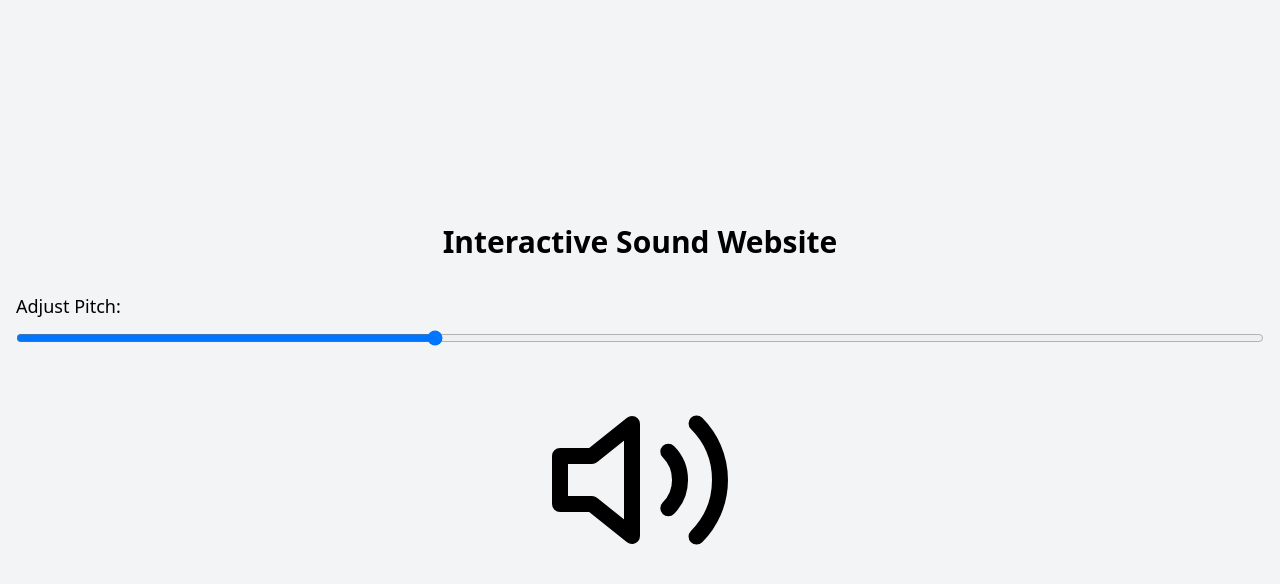
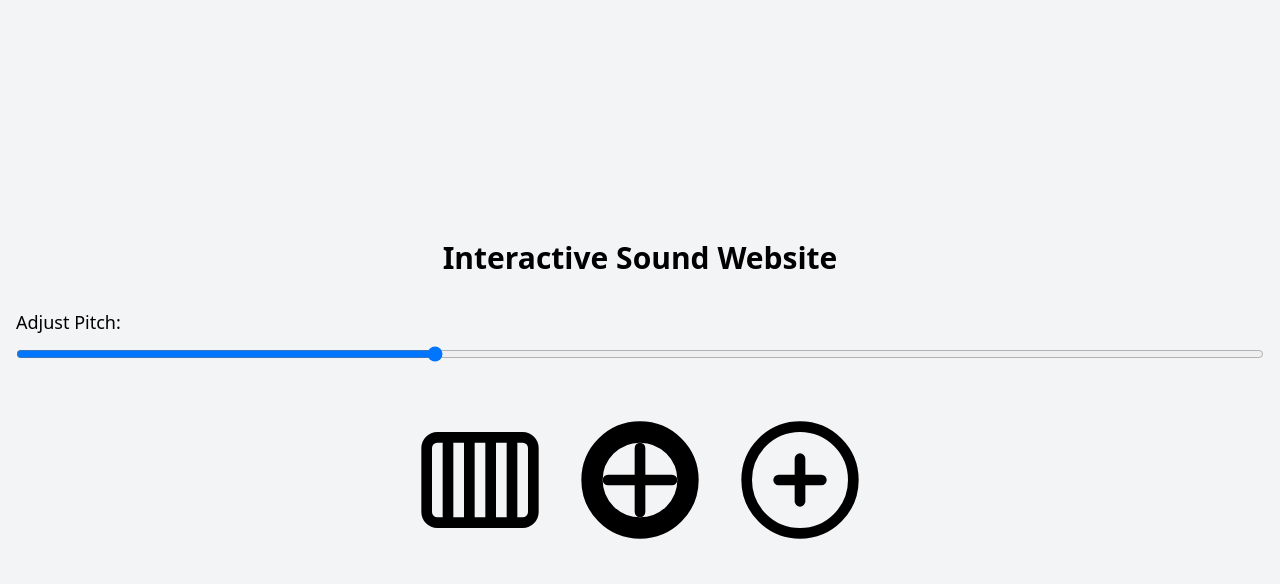
Before and after one commit to samee99/AI-talking-to-kids, a Flask app: page / in a window 1280 px wide. Shown: the top 584 px of the page. Run offline with Flask 3, Linux system fonts and the light colour scheme.

Commit message:
Agent query: Are there three different clickable images (piano, guitar, and drum) visible on the page? Do they produce different sounds when clicked?

```diff
--- a/static/js/app.js
+++ b/static/js/app.js
@@ -1,17 +1,23 @@
 document.addEventListener('DOMContentLoaded', () => {
     const audioContext = new (window.AudioContext || window.webkitAudioContext)();
-    const soundButton = document.getElementById('soundButton');
+    const soundButtons = document.querySelectorAll('.sound-button');
     const pitchSlider = document.getElementById('pitchSlider');
+
+    const sounds = {
+        piano: { frequency: 440, waveform: 'sine' },
+        guitar: { frequency: 329.63, waveform: 'triangle' },
+        drum: { frequency: 100, waveform: 'square' }
+    };
 
     let oscillator = null;
     let gainNode = null;
 
-    function createSound() {
+    function createSound(soundType) {
         oscillator = audioContext.createOscillator();
         gainNode = audioContext.createGain();
 
-        oscillator.type = 'sine';
-        oscillator.frequency.setValueAtTime(440, audioContext.currentTime);
+        oscillator.type = sounds[soundType].waveform;
+        oscillator.frequency.setValueAtTime(sounds[soundType].frequency, audioContext.currentTime);
 
         const pitchValue = parseFloat(pitchSlider.value);
         oscillator.detune.setValueAtTime(1200 * Math.log2(pitchValue), audioContext.currentTime);
@@ -27,17 +33,20 @@ document.addEventListener('DOMContentLoaded', () => {
         oscillator.stop(audioContext.currentTime + 0.5);
     }
 
-    soundButton.addEventListener('click', () => {
+    soundButtons.forEach(button => {
+        button.addEventListener('click', () => {
             if (audioContext.state === 'suspended') {
                 audioContext.resume();
             }
-        createSound();
+            const soundType = button.dataset.sound;
+            createSound(soundType);
 
             // Change background color temporarily
             document.body.style.backgroundColor = '#e0f7fa';
             setTimeout(() => {
                 document.body.style.backgroundColor = '';
             }, 500);
+        });
     });
 
     pitchSlider.addEventListener('input', () => {
--- a/templates/index.html
+++ b/templates/index.html
@@ -16,9 +16,15 @@
             <input type="range" id="pitchSlider" min="0.5" max="2" step="0.1" value="1" class="w-full">
         </div>
 
-        <div class="flex justify-center">
-            <button id="soundButton" class="focus:outline-none">
-                <img src="{{ url_for('static', filename='images/sound_icon.svg') }}" alt="Sound Icon" class="w-48 h-48 transition-transform duration-200 ease-in-out transform hover:scale-110">
+        <div class="flex justify-center flex-wrap">
+            <button class="sound-button focus:outline-none m-4" data-sound="piano">
+                <img src="{{ url_for('static', filename='images/piano.svg') }}" alt="Piano" class="w-32 h-32 transition-transform duration-200 ease-in-out transform hover:scale-110">
+            </button>
+            <button class="sound-button focus:outline-none m-4" data-sound="guitar">
+                <img src="{{ url_for('static', filename='images/guitar.svg') }}" alt="Guitar" class="w-32 h-32 transition-transform duration-200 ease-in-out transform hover:scale-110">
+            </button>
+            <button class="sound-button focus:outline-none m-4" data-sound="drum">
+                <img src="{{ url_for('static', filename='images/drum.svg') }}" alt="Drum" class="w-32 h-32 transition-transform duration-200 ease-in-out transform hover:scale-110">
             </button>
         </div>
     </div>
```
Also changed, not shown: static/images/drum.svg (added), static/images/guitar.svg (added), static/images/piano.svg (added). Lines whose indentation alone changed are shown as unchanged.
